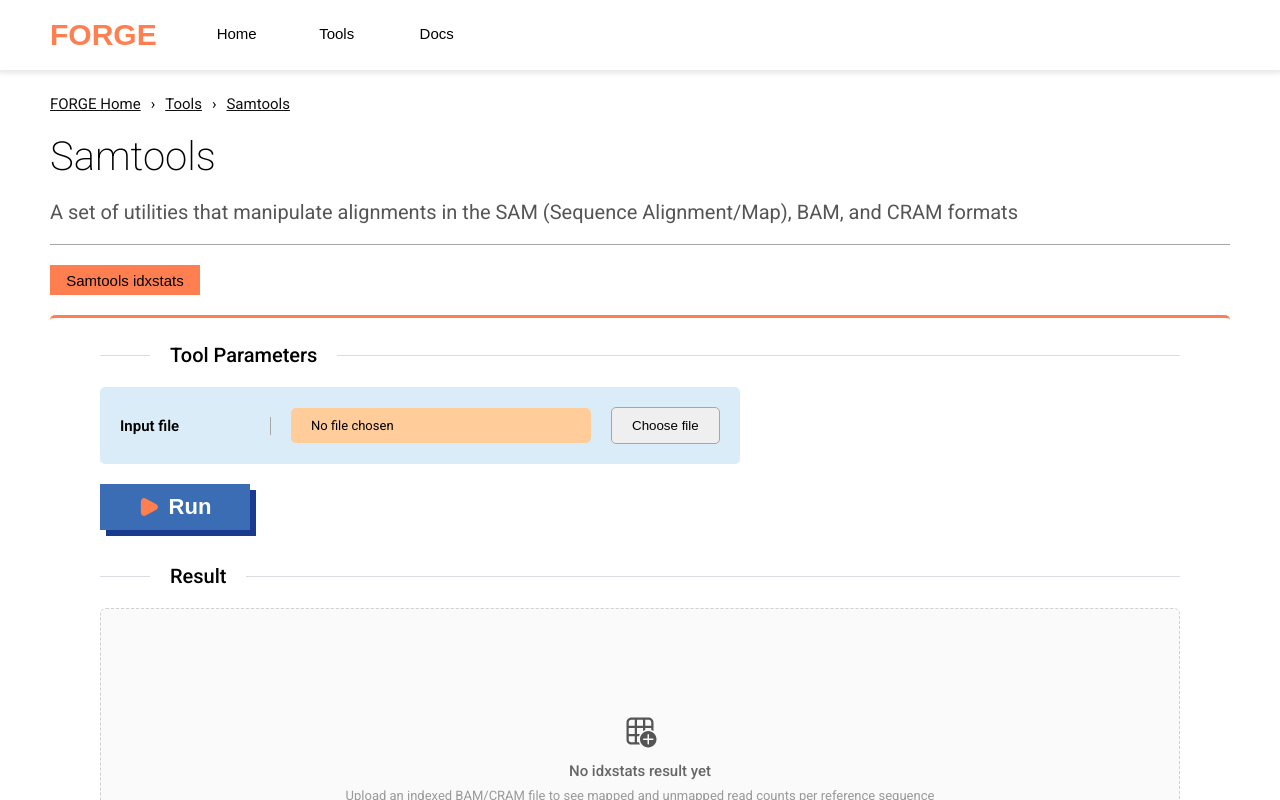
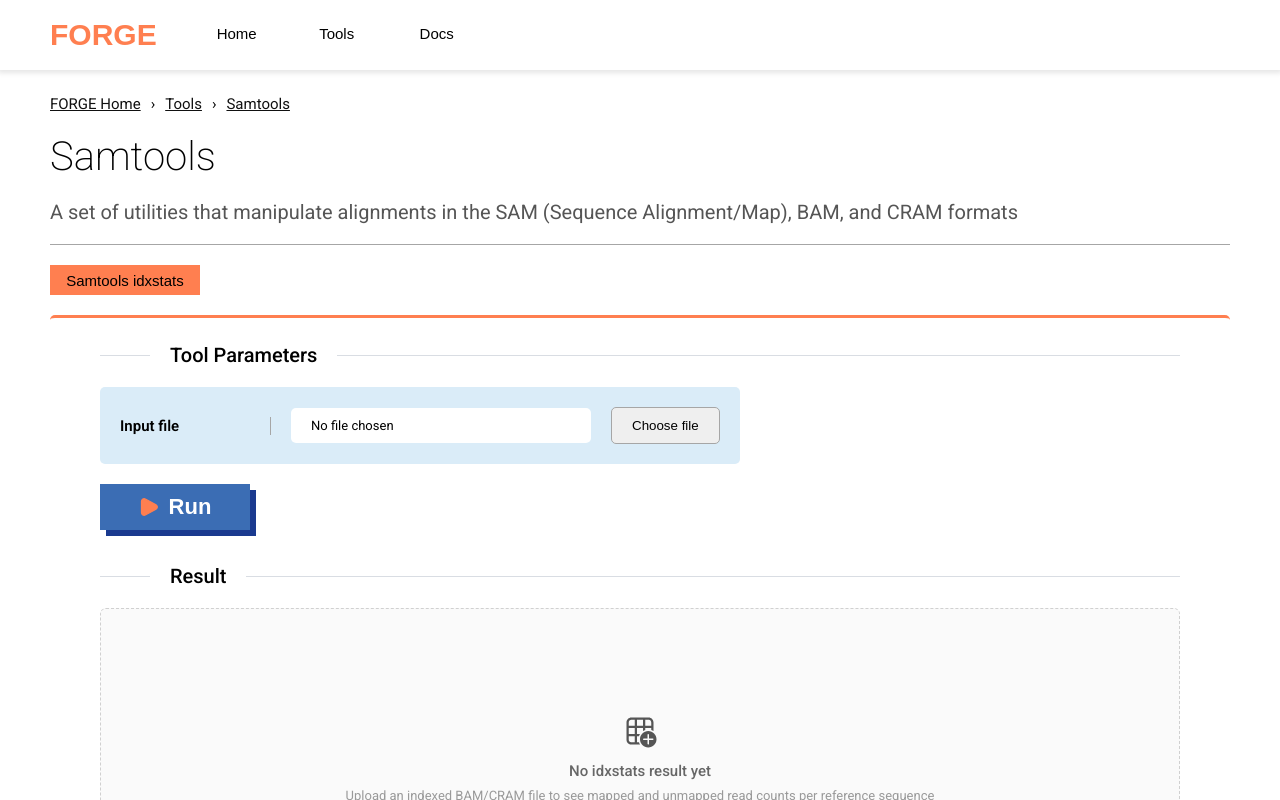
Before and after one commit to lakieungocquyet/forge, a React (Vite) app: page /tools/samtools in a window 1280 px wide. Built offline with nearby package versions, Linux system fonts and the light colour scheme; a web font is replaced by a local one.

Commit message:
Update SamtoolsIdxstats.jsx

```diff
--- a/src/routes/mainpage/tools/SamtoolsIdxstats.jsx
+++ b/src/routes/mainpage/tools/SamtoolsIdxstats.jsx
@@ -188,7 +188,7 @@
                                         display: "flex",
                                         alignItems: "center",
                                         boxSizing: 'border-box',
-                                        backgroundColor: "#FFCC9A",
+                                        backgroundColor: "#ffffff",
                                         borderRadius: "5px",
                                         padding: "10px 20px",
                                         fontSize: "13px",
@@ -205,6 +205,7 @@
                                         border: "1px solid #a6a6a6",
                                         borderRadius: "5px",
                                         padding: "10px 20px",
+                                        cursor: "pointer"
                                     }}
                                 >
                                     Choose file
@@ -242,6 +243,7 @@
                                         border: "1px solid #a6a6a6",
                                         borderRadius: "5px",
                                         padding: "10px 20px",
+                                        cursor: "pointer"
                                     }}
                                 >
                                     Change file
@@ -359,7 +361,7 @@
                         description="Upload an indexed BAM/CRAM file to see mapped and unmapped read counts per reference sequence"
                     />
                 )}
-                {loading && <p>Đang xử lý...</p>}
+                {loading && <p>processing...</p>}
             </div>
         </>
     )
```
